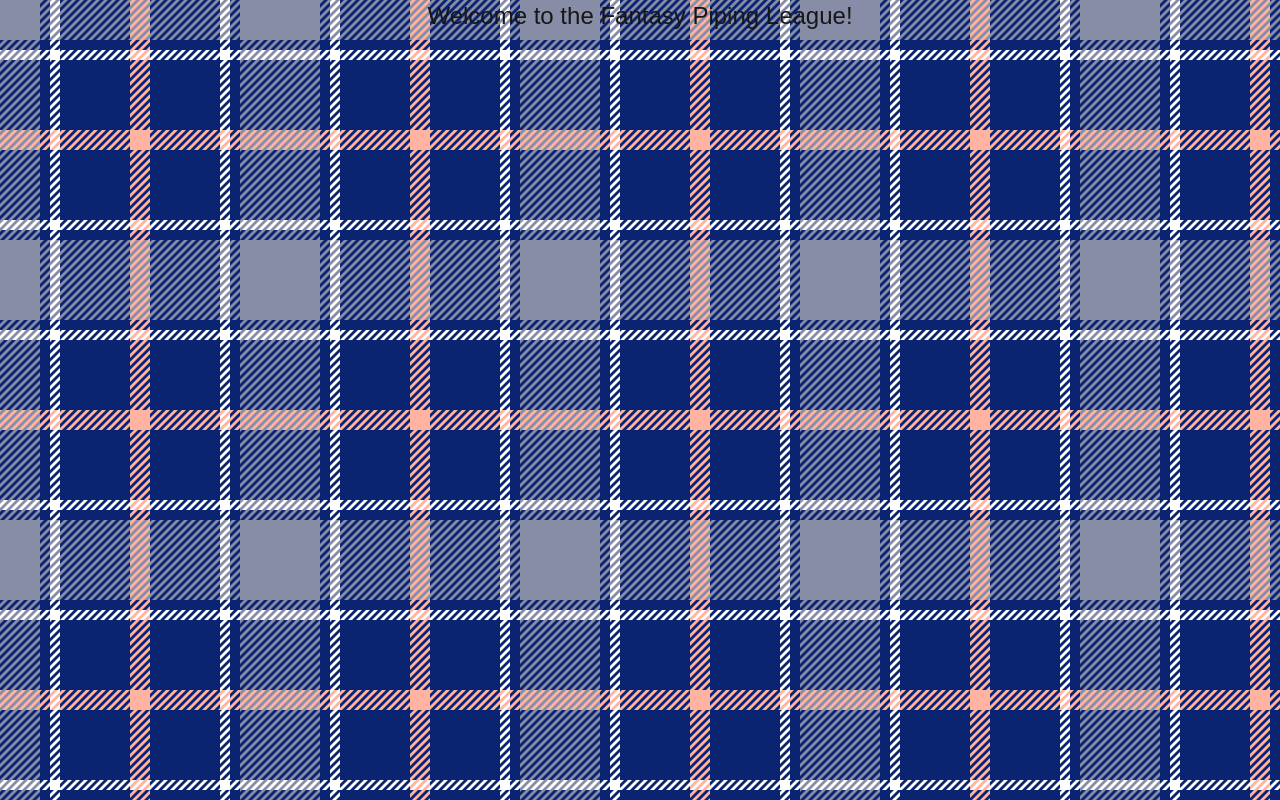
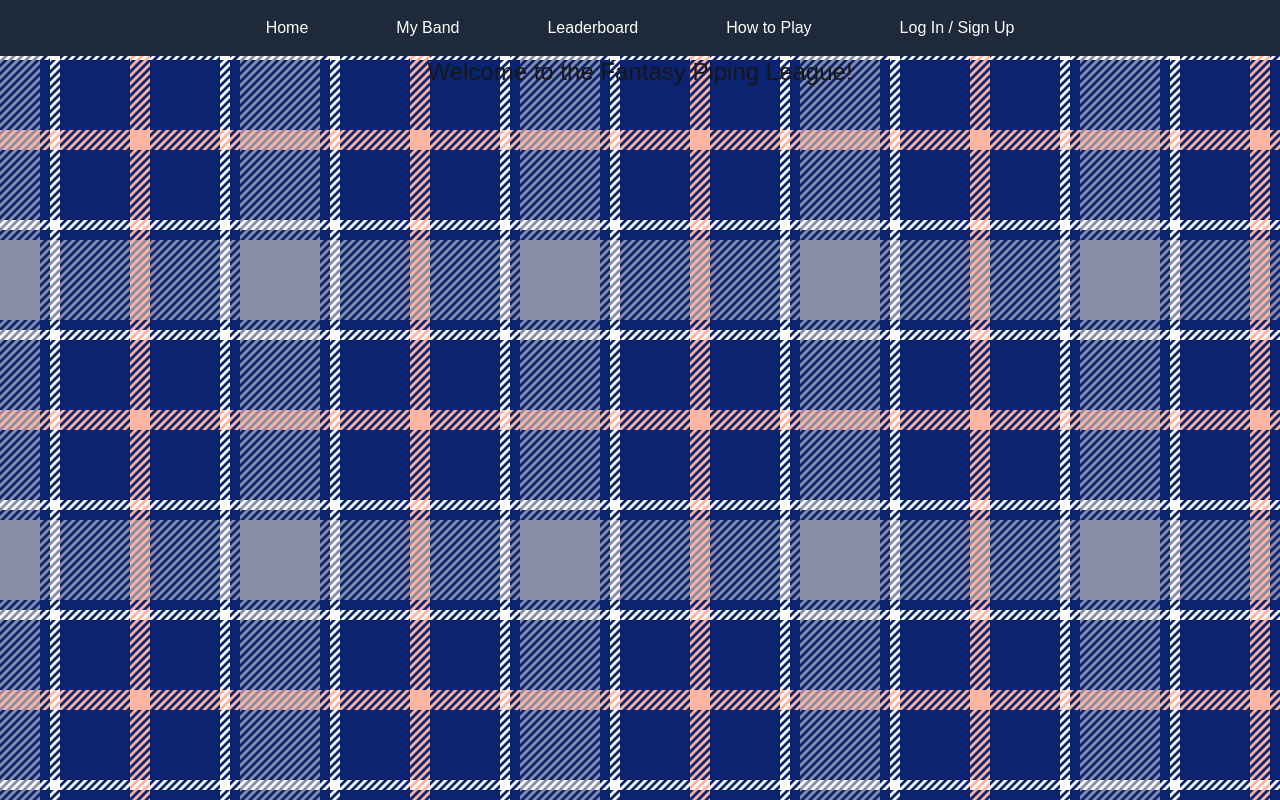
Before and after one commit to ConorHaughney/Fantasy-Piping-League, a Next.js app in the folder frontend/FPLFrontend/: page / in a window 1280 px wide. Built offline with nearby package versions, Linux system fonts and the light colour scheme.

Commit message:
Navbar added

```diff
--- /dev/null
+++ b/frontend/FPLFrontend/app/components/NavBar.jsx
@@ -0,0 +1,29 @@
+const Links = [
+    { href: "/", text: "Home" },
+    { href: "/my-band", text: "My Band" },
+    { href: "/leaderboard", text: "Leaderboard" },
+    { href: "/how-to-play", text: "How to Play" },
+    { href: "/login", text: "Log In / Sign Up" },
+]
+
+import React from "react";
+
+const NavBar = () => {
+  return (
+    <nav className="bg-gray-800 py-2">
+      <div className="flex justify-center space-x-6">
+        {Links.map((link, index) => (
+          <a
+            key={index}
+            href={link.href}
+            className="text-white px-8 py-2 rounded hover:bg-gray-700 transition"
+          >
+            {link.text}
+          </a>
+        ))}
+      </div>
+    </nav>
+  );
+};
+
+export default NavBar;
--- a/frontend/FPLFrontend/app/layout.tsx
+++ b/frontend/FPLFrontend/app/layout.tsx
@@ -2,6 +2,7 @@
 import { Geist, Geist_Mono } from "next/font/google";
 import "./globals.css";
 import { tartan, TartanBg } from "./components/tartan";
+import NavBar from "./components/NavBar";
 
 const geistSans = Geist({
   variable: "--font-geist-sans",
@@ -25,7 +26,10 @@
         className={`${geistSans.variable} ${geistMono.variable} antialiased`}
       >
         <TartanBg tartan={tartan} />
-        {children}
+        <NavBar />
+        <div className="container mx-auto px-4">
+          <main>{children}</main>
+        </div>
       </body>
     </html>
   );
--- a/frontend/FPLFrontend/app/page.tsx
+++ b/frontend/FPLFrontend/app/page.tsx
@@ -2,8 +2,8 @@
 
 export default function Home() {
   return (
-    <p className="text-2xl text-center">
-      Welcome to the Fantasy Piping League!
-    </p>
+    <div>
+      <h2 className="text-2xl text-center">Welcome to the Fantasy Piping League!</h2>
+    </div>
   );
 }
```
